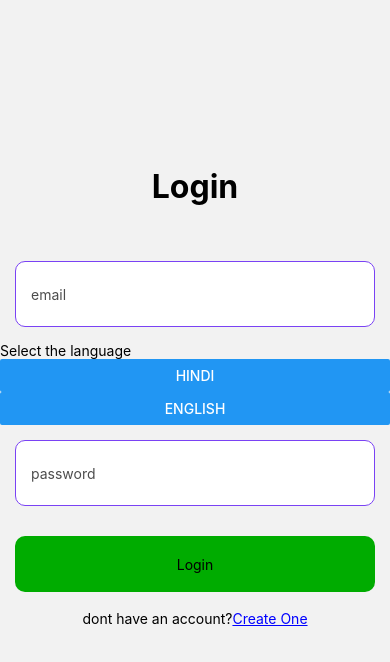
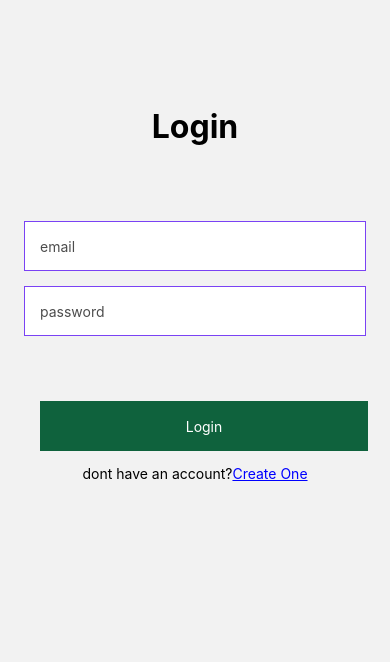
Before and after one commit to Ommanimesh2/Renting-services, a React Native app: screen /login in a window 390 px wide. Shown: the top 662 px of the page. Built offline with nearby package versions, Linux system fonts and the light colour scheme; no server answers; what react-native-localization would draw is missing.

Commit message:
feat: Add Login and signup Designs

```diff
--- a/App.tsx
+++ b/App.tsx
@@ -11,21 +11,23 @@ import Signup from './src/features/Signup';
 import AdminRoutes from './src/app/routes/AdminRoutes';
 import UniqueProductScreen from './src/features/admin/UniqueProductScreen';
 import UniqueOrder from './src/features/admin/UniqueOrder';
+import MainLogin from './src/features/MainLogin';
+
 const App = () => {
   const Stack = createNativeStackNavigator();
   const [isAuth, setIsAuth] = useState(false);
 
-  useEffect(() => {
-    setTimeout(async () => {
-      const keys: any = await getCredentials();
-      console.log(' thes are keys', keys);
-      if (!keys) {
-        setIsAuth(false);
-      } else {
-        setIsAuth(true);
-      }
-    }, 1000);
-  }, [isAuth]);
+  // useEffect(() => {
+  //   setTimeout(async () => {
+  //     const keys: any = await getCredentials();
+  //     console.log(' thes are keys', keys);
+  //     if (!keys) {
+  //       setIsAuth(false);
+  //     } else {
+  //       setIsAuth(true);
+  //     }
+  //   }, 1000);
+  // }, [isAuth]);
 
   return (
     <Provider store={store}>
@@ -53,6 +55,11 @@ const App = () => {
             </>
           ) : (
             <>
+              <Stack.Screen
+                name="MainLogin"
+                component={MainLogin}
+                options={{headerShown: false}}
+              />
               <Stack.Screen
                 name="signup"
                 component={Signup}
--- a/src/features/Login/index.tsx
+++ b/src/features/Login/index.tsx
@@ -6,6 +6,7 @@ import {
   Text,
   Button,
   TextInput,
+  TouchableOpacity,
   View,
 } from 'react-native';
 import {setLng, getLng} from '../../helpers/lang';
@@ -15,17 +16,33 @@ import {getCredentials, setCredentials} from '../../helpers/credentials';
 import {useDispatch, useSelector} from 'react-redux';
 import {setCurrUser} from '../admin/Slices/userSlice';
 import {useLoginMutation} from '../../app/api/apiSlice';
-
+import ScreenWrapper from '../../app/components/ScreenWrapper';
 import {RootState} from '../../app/store';
 import strings from '../../helpers/LocalisedStrings';
 const Login = ({navigation}: any) => {
   const [user, setUser] = useState('');
   const [pwd, setPwd] = useState('');
-  const [errMsg, setErrMsg] = useState('');
+  const [emailMsg, setemailMsg] = useState('');
+  const [pwdMsg, setpwdMsg] = useState('');
   const dispatch = useDispatch();
   const {currUser, loading} = useSelector((state: RootState) => state.user);
   const handleLanguageChange = (lang: string) => {
     setLng(lang);
+  };
+
+  const CheckValidation = () => {
+    // <= Added this function
+    const strongRegex = new RegExp(
+      '^[a-zA-Z0-9_.+-]+@[a-zA-Z0-9-]+.[a-zA-Z0-9-.]+$',
+    );
+
+    if (!strongRegex.test(user) && user != '') {
+      setemailMsg('invalid email');
+      return false;
+    } else if (pwd.length < 8 && pwd != '') {
+      setpwdMsg('Password too short');
+      return false;
+    }
   };
   const selectedLng = async () => {
     const lngData = await getLng();
@@ -34,9 +51,7 @@ const Login = ({navigation}: any) => {
     }
   };
   const [login, {isLoading}] = useLoginMutation();
-  useEffect(() => {
-    setErrMsg('');
-  }, [user, pwd]);
+  useEffect(() => {}, [user, pwd]);
   useEffect(() => {
     selectedLng();
   });
@@ -62,6 +77,7 @@ const Login = ({navigation}: any) => {
   };
 
   return (
+    <ScreenWrapper>
       <View>
         <Text style={styles.signheading}>Login</Text>
         <TextInput
@@ -70,30 +86,54 @@ const Login = ({navigation}: any) => {
           placeholder="email"
           placeholderTextColor="rgba(0, 0, 0, 0.7)"
           autoCapitalize="none"
-        onChangeText={text => setUser(text)}
+          onChangeText={text => {
+            setUser(text);
+          }}
           value={user}
         />
-      <View>
+        {emailMsg ? (
+          <Text style={styles.error}>{emailMsg}</Text>
+        ) : (
+          <View></View>
+        )}
+
+        {/* <View>
           <Text>Select the language</Text>
           <Button title="hindi" onPress={() => handleLanguageChange('hi')} />
           <Button title="English" onPress={() => handleLanguageChange('en')} />
-      </View>
+        </View> */}
         <TextInput
           style={styles.input}
           underlineColorAndroid="transparent"
           placeholder="password"
           placeholderTextColor="rgba(0, 0, 0, 0.7)"
           autoCapitalize="none"
-        onChangeText={text => setPwd(text)}
+          secureTextEntry={true}
+          onChangeText={text => {
+            setPwd(text);
+          }}
           value={pwd}
         />
+        {pwdMsg ? <Text style={styles.error}>{pwdMsg}</Text> : <View></View>}
+
         <View>
           <Pressable
-          style={styles.signbutton}
-          onPress={e => {
+            style={styles.mainBtn}
+            onPress={() => {
+              if (CheckValidation()) {
                 handleSubmit(e);
+              } else {
+                Alert.alert('Please check credentials again');
+              }
             }}>
-          <Text>Login</Text>
+            <View>
+              <Text
+                style={{
+                  color: 'white',
+                }}>
+                Login
+              </Text>
+            </View>
           </Pressable>
         </View>
         <Text style={styles.last}>
@@ -108,6 +148,7 @@ const Login = ({navigation}: any) => {
           </Text>
         </Text>
       </View>
+    </ScreenWrapper>
   );
 };
 
@@ -123,18 +164,16 @@ const styles = StyleSheet.create({
     alignItems: 'center',
     display: 'flex',
     justifyContent: 'center',
-    marginTop: 167,
-    marginBottom: 40,
+    marginTop: 107,
+    marginBottom: 60,
   },
   input: {
-    margin: 15,
+    marginTop: 15,
     // marginTop:40,
-    height: 66,
+    height: 50,
     borderColor: '#7a42f4',
     borderWidth: 1,
     backgroundColor: '#FFFFFF',
-
-    borderRadius: 10,
     padding: 15,
   },
 
@@ -162,4 +201,17 @@ const styles = StyleSheet.create({
     justifyContent: 'space-around',
     padding: 10,
   },
+  mainBtn: {
+    width: 328,
+    height: 50,
+    display: 'flex',
+    alignItems: 'center',
+    justifyContent: 'center',
+    backgroundColor: '#0F623D',
+    marginHorizontal: 16,
+    marginTop: 65,
+  },
+  error: {
+    color: 'red',
+  },
 });
--- /dev/null
+++ b/src/features/MainLogin/index.tsx
@@ -0,0 +1,78 @@
+import {
+  StyleSheet,
+  Text,
+  View,
+  Image,
+  TouchableOpacity,
+  Pressable,
+} from 'react-native';
+import React from 'react';
+import ScreenWrapper from '../../app/components/ScreenWrapper';
+import logo from '../../app/assets/logo.png';
+const MainLogin = ({navigation}) => {
+  return (
+    <ScreenWrapper>
+      <View>
+        <View style={styles.logo}>
+          <Image source={logo} />
+        </View>
+        <Text style={styles.header}>
+          Welcome farmers, renting farming machines is just a tap away!
+        </Text>
+        <View>
+          <Pressable
+            style={styles.mainBtn}
+            onPress={() => navigation.navigate('login')}>
+            <View>
+              <Text
+                style={{
+                  color: 'white',
+                }}>
+                Login
+              </Text>
+            </View>
+          </Pressable>
+          <Pressable
+            style={styles.mainBtn}
+            onPress={() => navigation.navigate('signup')}>
+            <View>
+              <Text
+                style={{
+                  color: 'white',
+                }}>
+                Signup
+              </Text>
+            </View>
+          </Pressable>
+        </View>
+      </View>
+    </ScreenWrapper>
+  );
+};
+
+export default MainLogin;
+
+const styles = StyleSheet.create({
+  logo: {
+    paddingHorizontal: 80,
+    paddingTop: 130,
+  },
+  header: {
+    paddingHorizontal: 60,
+    textAlign: 'center',
+    paddingTop: 30,
+    fontWeight: 600,
+    fontSize: 14,
+    marginBottom: 100,
+  },
+  mainBtn: {
+    width: 328,
+    height: 50,
+    display: 'flex',
+    alignItems: 'center',
+    justifyContent: 'center',
+    backgroundColor: '#0F623D',
+    marginHorizontal: 16,
+    marginVertical: 15,
+  },
+});
--- a/src/features/Signup/index.jsx
+++ b/src/features/Signup/index.jsx
@@ -2,23 +2,25 @@ import {
   StyleSheet,
   Text,
   View,
-  Pressable,
+  TouchableOpacity,
   TextInput,
   Alert,
 } from 'react-native';
 import React, {useEffect} from 'react';
-
+import ScreenWrapper from '../../app/components/ScreenWrapper';
 import {useContext, useState} from 'react';
 import {
   useSignUpMutation,
   useGetAllRentMachinesQuery,
 } from '../../app/api/apiSlice';
+import {Pressable} from '@react-native-material/core';
 
 const Signup = ({navigation}) => {
   const [user, setUser] = useState('');
   const [pwd, setPwd] = useState('');
   const [email, setEmail] = useState('');
-
+  const [emailMsg, setemailMsg] = useState('');
+  const [pwdMsg, setpwdMsg] = useState('');
   const [signUp, {isLoading}] = useSignUpMutation();
   const {data: machines, isSuccess, error} = useGetAllRentMachinesQuery();
   const handleClick = async (user, email, password) => {
@@ -37,6 +39,20 @@ const Signup = ({navigation}) => {
       console.log(error);
     }
   };
+  const CheckValidation = () => {
+    // <= Added this function
+    const strongRegex = new RegExp(
+      '^[a-zA-Z0-9_.+-]+@[a-zA-Z0-9-]+.[a-zA-Z0-9-.]+$',
+    );
+
+    if (!strongRegex.test(email) && email != '') {
+      setemailMsg('invalid email');
+      return false;
+    } else if (pwd.length < 8 && pwd != '') {
+      setpwdMsg('Password too short');
+      return false;
+    }
+  };
   let content;
   if (isSuccess) {
     content = JSON.stringify(machines);
@@ -44,6 +60,7 @@ const Signup = ({navigation}) => {
     content = JSON.stringify(error);
   }
   return (
+    <ScreenWrapper>
       <View>
         <Text style={styles.signheading}>Create your Account</Text>
         <TextInput
@@ -55,6 +72,7 @@ const Signup = ({navigation}) => {
           onChangeText={text => setUser(text)}
           value={user}
         />
+
         <TextInput
           style={styles.input}
           underlineColorAndroid="transparent"
@@ -64,23 +82,51 @@ const Signup = ({navigation}) => {
           onChangeText={text => setEmail(text)}
           value={email}
         />
-
+        {emailMsg ? (
+          <Text style={styles.error}>{emailMsg}</Text>
+        ) : (
+          <View></View>
+        )}
         <TextInput
           style={styles.input}
           underlineColorAndroid="transparent"
           placeholder="password"
           placeholderTextColor="rgba(0, 0, 0, 0.7)"
           autoCapitalize="none"
+          secureTextEntry={true}
           onChangeText={text => setPwd(text)}
           value={pwd}
         />
+        {pwdMsg ? (
+          <Text style={styles.error}>{pwdMsg}</Text>
+        ) : (
+          <Text>asjdflasdfj</Text>
+        )}
         <View>
-        <Pressable
+          {/* <Pressable
           style={styles.signbutton}
           onPress={() => {
-            handleClick(user, email, pwd);
+
           }}>
           <Text>Sign Up</Text>
+        </Pressable> */}
+          <Pressable
+            onPress={() => {
+              if (CheckValidation()) {
+                handleClick(user, email, pwd);
+              } else {
+                Alert.alert('Please check credentials again');
+              }
+            }}
+            style={styles.mainBtn}>
+            <View>
+              <Text
+                style={{
+                  color: 'white',
+                }}>
+                Login
+              </Text>
+            </View>
           </Pressable>
         </View>
         <Text style={styles.last}>
@@ -95,6 +141,7 @@ const Signup = ({navigation}) => {
           </Text>
         </Text>
       </View>
+    </ScreenWrapper>
   );
 };
 
@@ -110,18 +157,16 @@ const styles = StyleSheet.create({
     alignItems: 'center',
     display: 'flex',
     justifyContent: 'center',
-    marginTop: 167,
+    marginTop: 127,
     marginBottom: 40,
   },
   input: {
-    margin: 15,
+    marginTop: 15,
     // marginTop:40,
-    height: 66,
+    height: 50,
     borderColor: '#7a42f4',
     borderWidth: 1,
     backgroundColor: '#FFFFFF',
-
-    borderRadius: 10,
     padding: 15,
   },
 
@@ -149,4 +194,17 @@ const styles = StyleSheet.create({
     justifyContent: 'space-around',
     padding: 10,
   },
+  mainBtn: {
+    width: 328,
+    height: 50,
+    display: 'flex',
+    alignItems: 'center',
+    justifyContent: 'center',
+    backgroundColor: '#0F623D',
+    marginHorizontal: 16,
+    marginTop: 65,
+  },
+  error: {
+    color: 'red',
+  },
 });
```
Also changed, not shown: src/app/assets/logo.png. Lines whose indentation alone changed are shown as unchanged.
